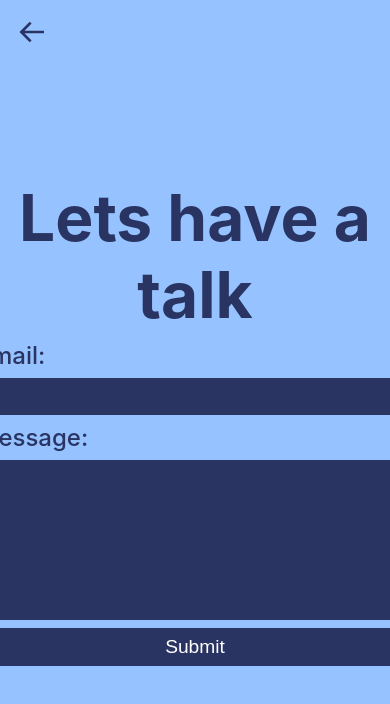
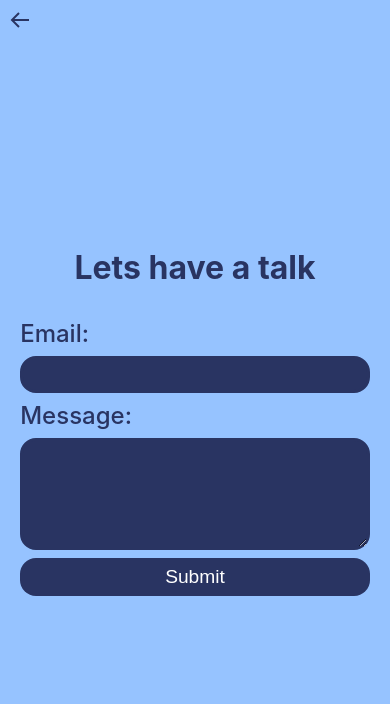
Before and after one commit to Nagendralamoria/CodeOmit, a Next.js app: page /contactus in a window 390 px wide. Shown: the top 704 px of the page. Built offline with nearby package versions, Linux system fonts and the light colour scheme.

Commit message:
ui updates

```diff
--- a/styles/Contactus.module.css
+++ b/styles/Contactus.module.css
@@ -63,3 +63,123 @@
     padding: 0.5rem;
     cursor: pointer;
 }
+@media (max-width:600px) {
+    .arrow{
+        position:absolute;
+        font-size: 2rem;
+        color: #293462;
+        cursor: pointer;
+        left: 0.5rem;
+        top: 0.5rem;
+    }
+    .insidebox>h1{
+        color: #293462 ;
+        font-size: 3rem;
+        margin: 0rem;
+        margin-bottom: 2rem;
+        text-align: center;
+       }
+       .messageform{
+           display: flex;
+           flex-direction: column;
+
+           gap: 0.5rem;
+       }
+       .messageform>label{
+           font-size: 1.5rem;
+           font-weight: 500;
+           color: #293462 ;
+       }
+       .messageform>input{
+           padding: 0.5rem;
+           border: none;
+           border-radius: 1rem;
+           color: white;
+           border:0.2rem solid #293462;
+           background-color: #293462 ;
+       }
+       .messageform>textarea{
+           padding: 0.5rem;
+           height: 10rem;
+           border-radius: 1rem;
+           background-color: #293462;
+           color: white;
+
+           border: 0.2rem solid #293462;
+       }
+       .messageform>button{
+           background-color: #293462;
+           color: white;
+           border: none;
+           border-radius: 1rem;
+           font-size: 1.2rem;
+           font-weight: 500;
+           padding: 0.5rem;
+           cursor: pointer;
+       }
+}
+@media (max-width:450px) {
+    .arrow{
+        position:absolute;
+        font-size: 1.5rem;
+        color: #293462;
+        cursor: pointer;
+        left: 0.5rem;
+        top: 0.5rem;
+    }
+    .insidebox>h1{
+        color: #293462 ;
+        font-size: 2rem;
+        margin: 0rem;
+        margin-bottom: 2rem;
+        text-align: center;
+       }
+       .messageform{
+           display: flex;
+           flex-direction: column;
+            width: 80%;
+           gap: 0.5rem;
+       }
+       .messageform>label{
+           font-size: 1.5rem;
+           font-weight: 500;
+           color: #293462 ;
+       }
+       .messageform>input{
+           padding: 0.5rem;
+           border: none;
+
+           border-radius: 1rem;
+           color: white;
+           border:0.2rem solid #293462;
+           background-color: #293462 ;
+       }
+       .messageform>textarea{
+           padding: 0.5rem;
+           height: 7rem;
+           border-radius: 1rem;
+           background-color: #293462;
+           color: white;
+
+           border: 0.2rem solid #293462;
+       }
+       .messageform>button{
+           background-color: #293462;
+           color: white;
+           border: none;
+
+           border-radius: 1rem;
+           font-size: 1.2rem;
+           font-weight: 500;
+           padding: 0.5rem;
+           cursor: pointer;
+       }
+     .insidebox{
+        display: flex;
+
+        flex-direction: column;
+   justify-content: center;
+   align-content: center;
+   align-items: center;
+}
+}
```
